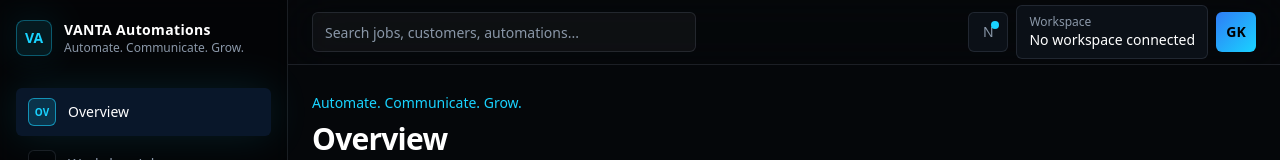
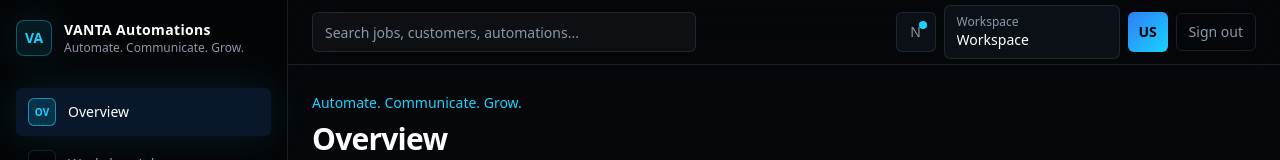
Before and after one commit to gknoetze36-source/vanta_workshop_frontend, a Next.js app in the folder vanta-automations/: page / in a window 1280 px wide. Shown: the top 160 px of the page. Built offline with nearby package versions, Linux system fonts and the light colour scheme; no server answers.

Commit message:
Add frontend sign out and user context

```diff
--- a/vanta-automations/app/(app)/layout.tsx
+++ b/vanta-automations/app/(app)/layout.tsx
@@ -1,5 +1,8 @@
 import { AppShell } from "@/components/app-shell";
+import { apiGet } from "@/lib/api";
+import type { CurrentUser } from "@/lib/types";
 
-export default function ProtectedLayout({ children }: { children: React.ReactNode }) {
-  return <AppShell>{children}</AppShell>;
+export default async function ProtectedLayout({ children }: { children: React.ReactNode }) {
+  const me = await apiGet<{ user: CurrentUser }>("/api/me");
+  return <AppShell user={me?.user}>{children}</AppShell>;
 }
--- /dev/null
+++ b/vanta-automations/app/api/logout/route.ts
@@ -0,0 +1,13 @@
+import { NextResponse, type NextRequest } from "next/server";
+
+export async function POST(request: NextRequest) {
+  const response = NextResponse.redirect(new URL("/login", request.url), 303);
+  response.cookies.delete("vanta_session");
+  return response;
+}
+
+export async function GET(request: NextRequest) {
+  const response = NextResponse.redirect(new URL("/login", request.url), 303);
+  response.cookies.delete("vanta_session");
+  return response;
+}
--- a/vanta-automations/components/app-shell.tsx
+++ b/vanta-automations/components/app-shell.tsx
@@ -7,9 +7,11 @@ import { useState } from "react";
 import { Brand } from "@/components/brand";
 import { SearchBox } from "@/components/ui";
 import { navModules } from "@/lib/nav";
+import type { CurrentUser } from "@/lib/types";
 
 type AppShellProps = {
   children: React.ReactNode;
+  user?: CurrentUser;
 };
 
 const iconMap: Record<string, string> = {
@@ -27,9 +29,16 @@ const iconMap: Record<string, string> = {
   Settings: "SE",
 };
 
-export function AppShell({ children }: AppShellProps) {
+function initialsFor(user?: CurrentUser) {
+  const source = user?.full_name || user?.username || "User";
+  const parts = source.split(/[.\s_-]+/).filter(Boolean);
+  return (parts.length > 1 ? `${parts[0][0]}${parts[1][0]}` : source.slice(0, 2)).toUpperCase();
+}
+
+export function AppShell({ children, user }: AppShellProps) {
   const pathname = usePathname();
   const [open, setOpen] = useState(false);
+  const workspace = user?.branch_name || user?.franchise_name || "Workspace";
 
   return (
     <div className="min-h-screen bg-surface text-white">
@@ -79,11 +88,16 @@ export function AppShell({ children }: AppShellProps) {
               </Link>
               <Link href="/workspace" className="hidden min-w-44 rounded-md border border-line bg-panel px-3 py-2 transition hover:border-cyan/50 sm:block">
                 <p className="text-xs text-muted">Workspace</p>
-                <p className="truncate text-sm font-medium">No workspace connected</p>
+                <p className="truncate text-sm font-medium">{workspace}</p>
               </Link>
-              <Link href="/settings" className="focus-ring grid size-10 place-items-center rounded-md bg-gradient-to-br from-electric to-cyan text-sm font-bold text-black" aria-label="Open user settings">
-                GK
-              </Link>
+              <form action="/api/logout" method="post" className="flex items-center gap-2">
+                <Link href="/settings" className="focus-ring grid size-10 place-items-center rounded-md bg-gradient-to-br from-electric to-cyan text-sm font-bold text-black" aria-label="Open user settings">
+                  {initialsFor(user)}
+                </Link>
+                <button className="focus-ring hidden rounded-md border border-line px-3 py-2 text-sm text-muted hover:text-white sm:block" type="submit">
+                  Sign out
+                </button>
+              </form>
             </div>
           </div>
         </header>
--- a/vanta-automations/middleware.ts
+++ b/vanta-automations/middleware.ts
@@ -5,7 +5,7 @@ const publicPaths = new Set(["/login", "/register", "/forgot-password"]);
 export function middleware(request: NextRequest) {
   const { pathname } = request.nextUrl;
 
-  if (publicPaths.has(pathname)) {
+  if (publicPaths.has(pathname) || pathname.startsWith("/api/login") || pathname.startsWith("/api/logout")) {
     return NextResponse.next();
   }
 
```
Also changed, not shown: vanta-automations/lib/types.ts (+10 -0 lines).
